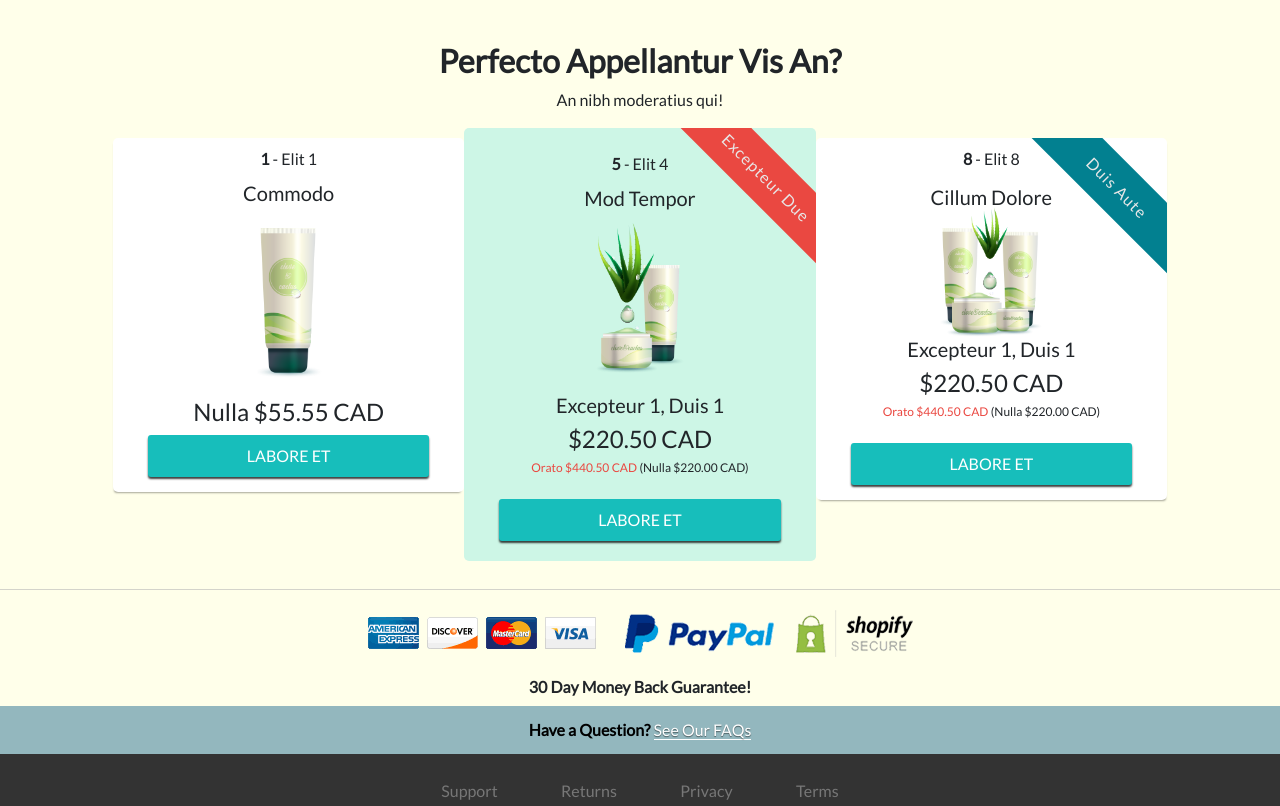
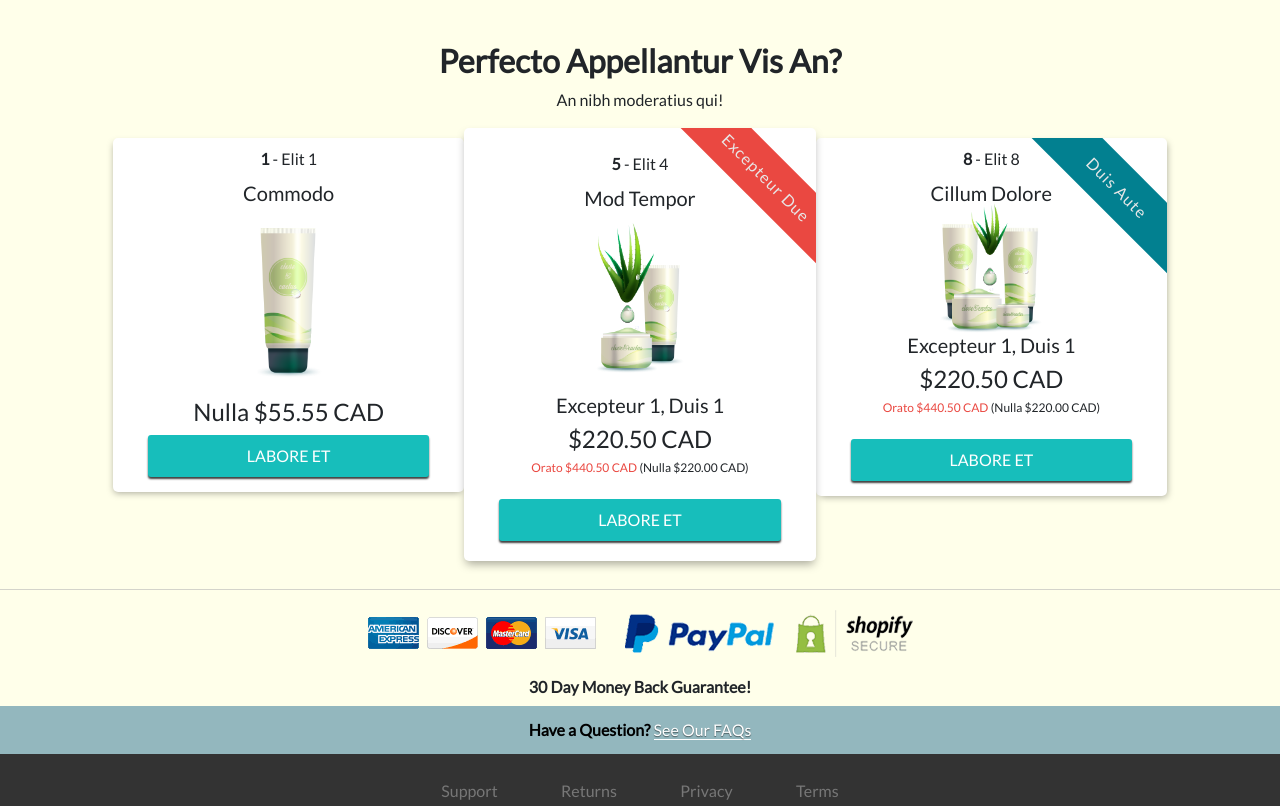
Before and after one commit to msanagu/adg, a website: page dist/index.html in a window 1280 px wide. Shown: the part 3460-4266 px from the top of the page. Drawn offline with nearby package versions, Linux system fonts and the light colour scheme.

Commit message:
Adds product option style change logic

```diff
--- a/scss/main.scss
+++ b/scss/main.scss
@@ -307,13 +307,14 @@ body {
           margin-bottom: 0.5rem;
 
           .option {
-            // background: #fff;
+            background: #fff;
             border-radius: 5px;
             line-height: 0.75rem;
             padding: 0 10%;
             overflow: hidden;
 
             &.selected {
+              background: #cdf6e6;
               border: 3px solid #1db278;
               box-shadow: -1px 3px 15px 2px rgba(0, 0, 0, 0.35);
             }
@@ -342,20 +343,20 @@ body {
             }
 
             &.option-1 {
-              box-shadow: -1px 3px 2px -2px rgba(0, 0, 0, 0.35);
+              box-shadow: -1px 3px 7px -2px rgba(0, 0, 0, 0.35);
             }
 
             &.option-1,
             &.option-3 {
-              background: #fff;
               padding: 15px 0;
               height: 85%;
               transform: translateY(10px);
             }
 
             &.option-2 {
-              background: #cdf6e6;
               padding: 30px 0 20px;
+              box-shadow: 0px 5px 10px -2px rgba(0, 0, 0, 0.35);
+              z-index: 2;
 
               .corner-ribbon {
                 background: #ea4841;
@@ -368,7 +369,7 @@ body {
             }
 
             &.option-3 {
-              box-shadow: 1px 3px 2px -2px rgba(0, 0, 0, 0.35);
+              box-shadow: 2px 3px 7px -2px rgba(0, 0, 0, 0.35);
 
               .corner-ribbon {
                 background: #028090;
@@ -376,7 +377,7 @@ body {
               }
 
               #headline-3 {
-                margin-top: 20px;
+                margin-top: 15px;
               }
 
               img {
```
Also changed, not shown: dist/css/main.css, dist/index.html, dist/js/main.js.
